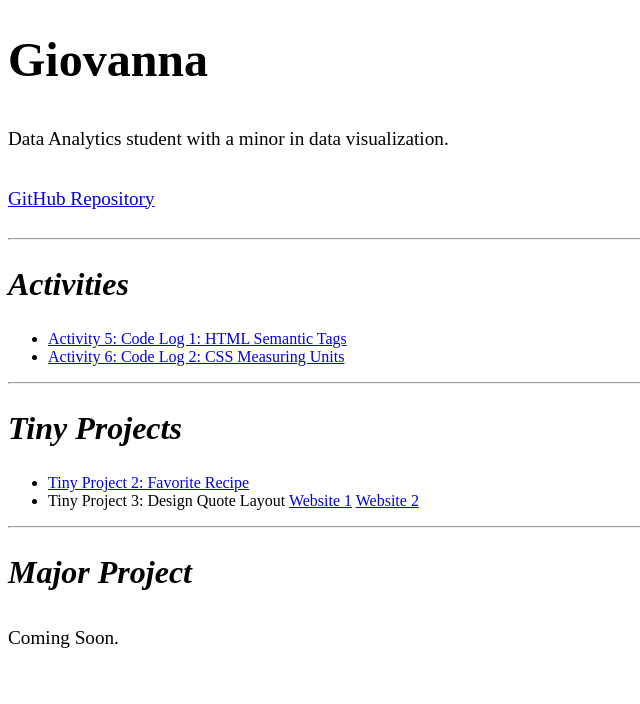
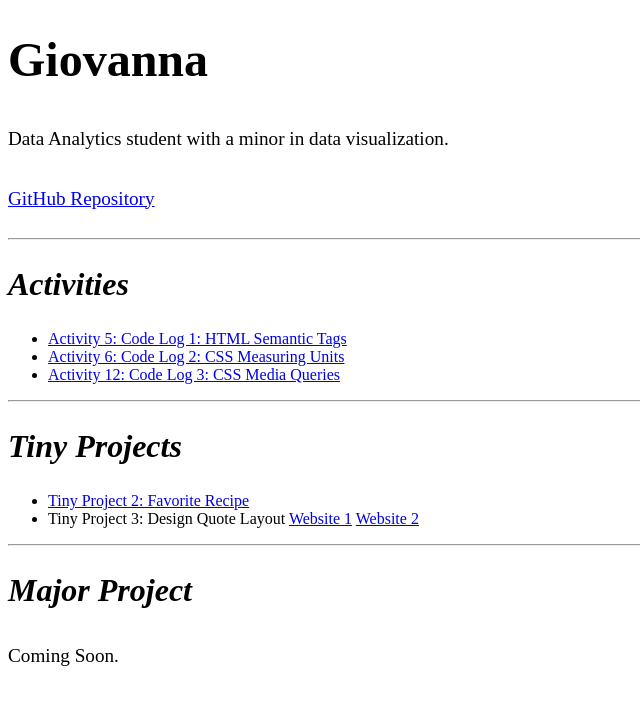
Before and after one commit to gm-355/gm-355.github.io, a plain HTML site: page index.html in a window 1280 px wide. Shown: the whole page, without its empty margins (0-640 px from the left). Drawn offline with Linux system fonts and the light colour scheme; files that its build step writes are made by us from their sources.

Commit message:
added codelog3 link

```diff
--- a/index.html
+++ b/index.html
@@ -30,6 +30,7 @@
 	<ul>
 		<li><a href="/codelogs/log1.html">Activity 5: Code Log 1: HTML Semantic Tags</a></li>
 		<li><a href="/codelogs/log2.html">Activity 6: Code Log 2: CSS Measuring Units</a></li>
+		<li><a href="/codelogs/log3.html">Activity 12: Code Log 3: CSS Media Queries</a></li>
 	</ul>
 
 	<hr>
```
